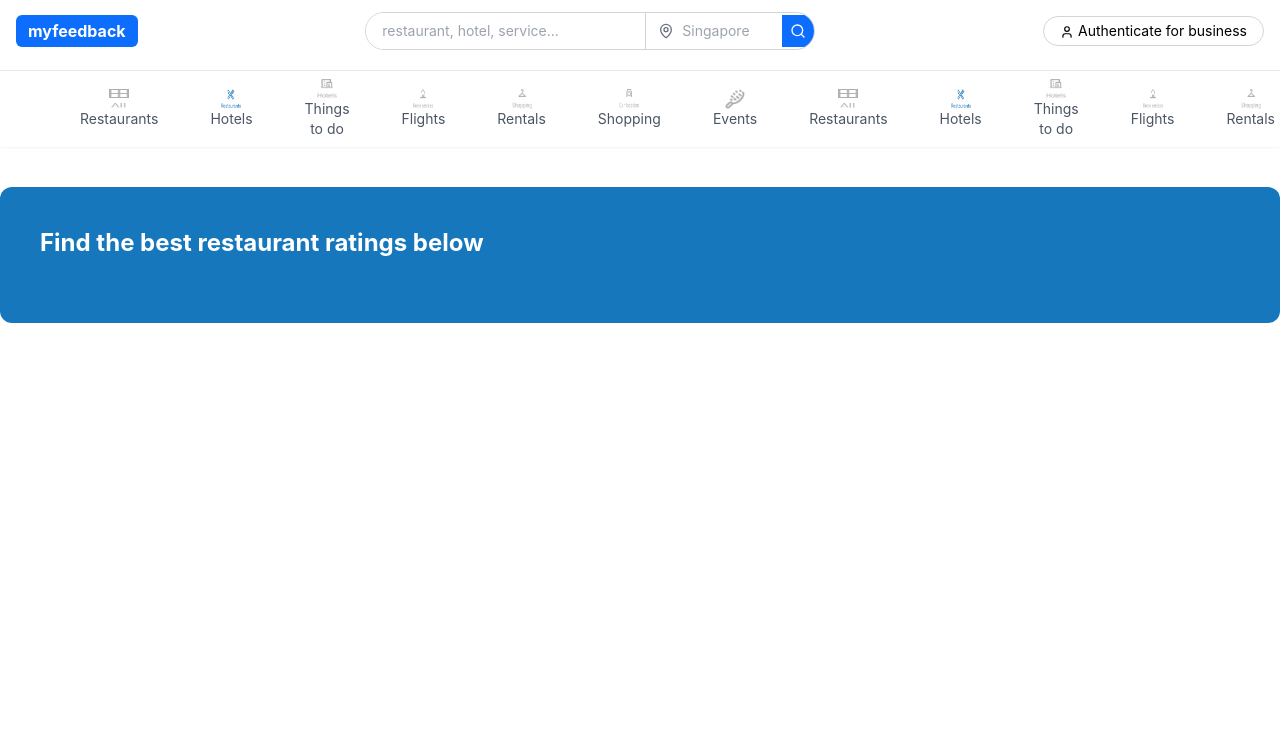
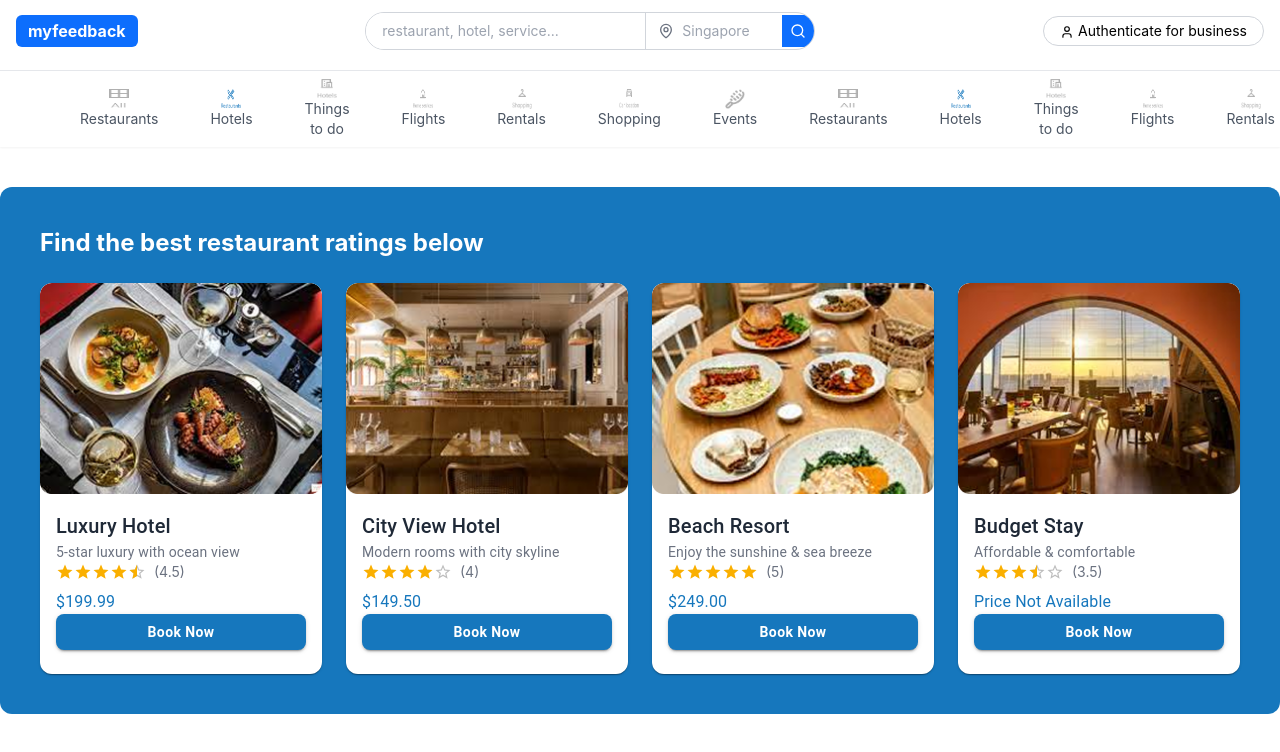
Before and after one commit to Shohan11369/React-assignment-03, a React (Vite) app: page / in a window 1280 px wide. Shown: the top 752 px of the page. Built offline with nearby package versions, Linux system fonts and the light colour scheme.

Commit message:
Added card and image ,title all

```diff
--- a/src/components/HotelSection.jsx
+++ b/src/components/HotelSection.jsx
@@ -69,6 +69,13 @@ function HotelSection() {
         <h2 className="text-2xl text-white font-bold mb-6 text-start">
           Find the best restaurant ratings below
         </h2>
+
+        {/* Cards */}
+        <div className="grid grid-cols-1 sm:grid-cols-2 md:grid-cols-4 gap-6">
+          {visibleHotels.map((hotel, i) => (
+            <HotelCard key={i} {...hotel} />
+          ))}
+        </div>
       </div>
     </section>
   );
```
